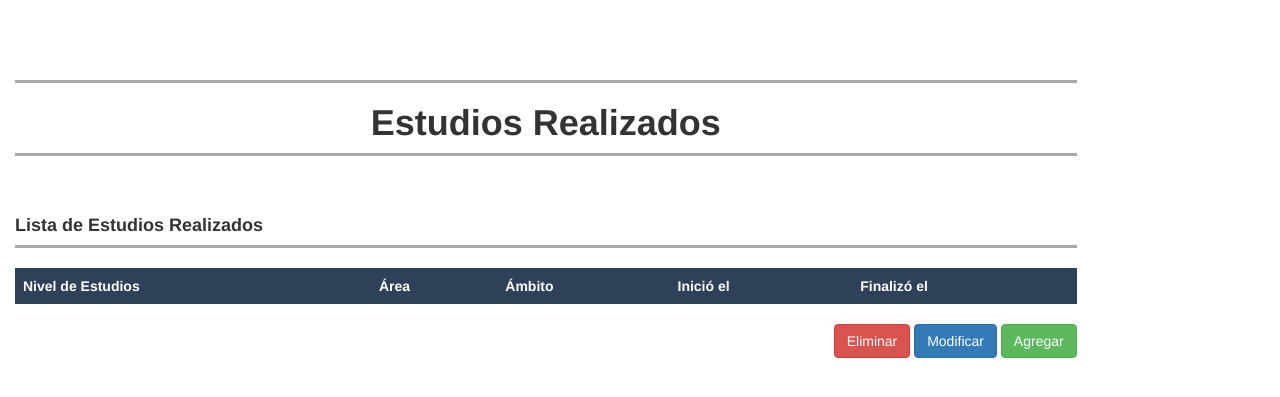
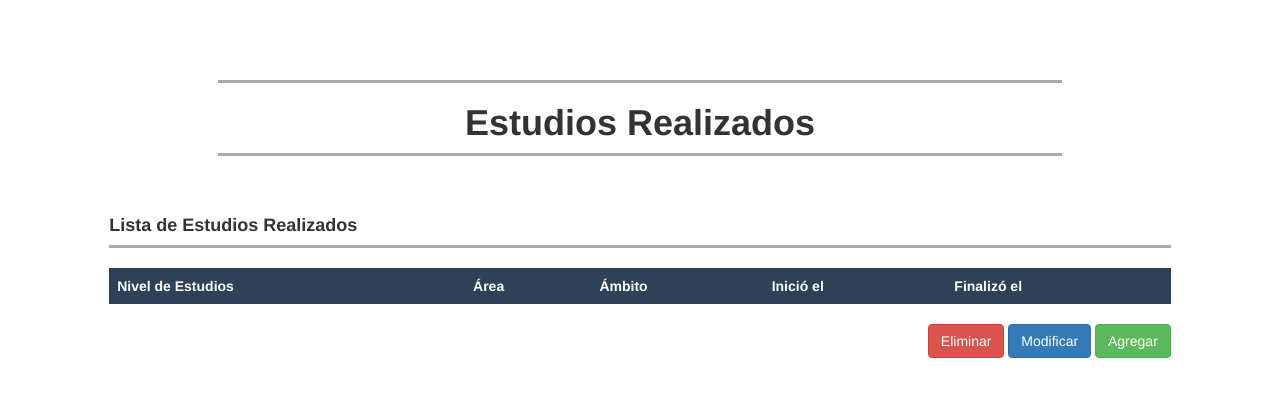
Before and after one commit to ElVini/SAPTC, a CodeIgniter app: the page made by application/views/User/estudiosRealizados.php in a window 1280 px wide. Shown: the part 51-448 px from the top of the page. Run offline with CodeIgniter, Linux system fonts and the light colour scheme; data that the repository does not hold is empty; some libraries are stand-ins or nearby versions.

Commit message:
ya no lo rompan >:0

```diff
--- a/application/views/Helpers/User/header.php
+++ b/application/views/Helpers/User/header.php
@@ -6,8 +6,12 @@
   <title><?= $titulo?></title>
 
       <meta content="width=device-width, initial-scale=1, maximum-scale=1, user-scalable=no" name="viewport">
-      <link rel="stylesheet" type="text/css" href="<?php echo base_url('assets/styles/bootstrap.css') ?>">
+
+
+
       <link rel="stylesheet" href="<?php echo base_url('assets/styles/avisos.css'); ?>">
+      <!-- Bootstrap -->
+      <link rel="stylesheet" type="text/css" href="<?php echo base_url('assets/styles/bootstrap.min.css'); ?>">
       <link rel="stylesheet" href="<?php echo base_url('assets/styles/zabuto_calendar.css'); ?>">
       <link rel="stylesheet" href="<?php echo base_url('assets/css/inicio_admin.css'); ?>">
 
--- a/application/views/User/estudiosRealizados.php
+++ b/application/views/User/estudiosRealizados.php
@@ -8,7 +8,7 @@
 <div class="row"><p></p></div>
 
 <div class="row">
-	<div class="container col-sm-10 col-sm-offset-1 col-md-10 container col-xm-12 col-md-offset-2">
+	<div class="container col-sm-10 col-sm-offset-1 col-md-10 container col-xm-12 col-md-8 col-md-offset-2">
 		<section class="TituloPag">
 			<h1><b>Estudios Realizados</b></h1>
 		</section>
@@ -26,6 +26,7 @@
 		</section>
 	</div>
 </div>
+
 
 <div class="row">
 	<div class="container col-xm-12 col-sm-10 col-sm-offset-1">
```
